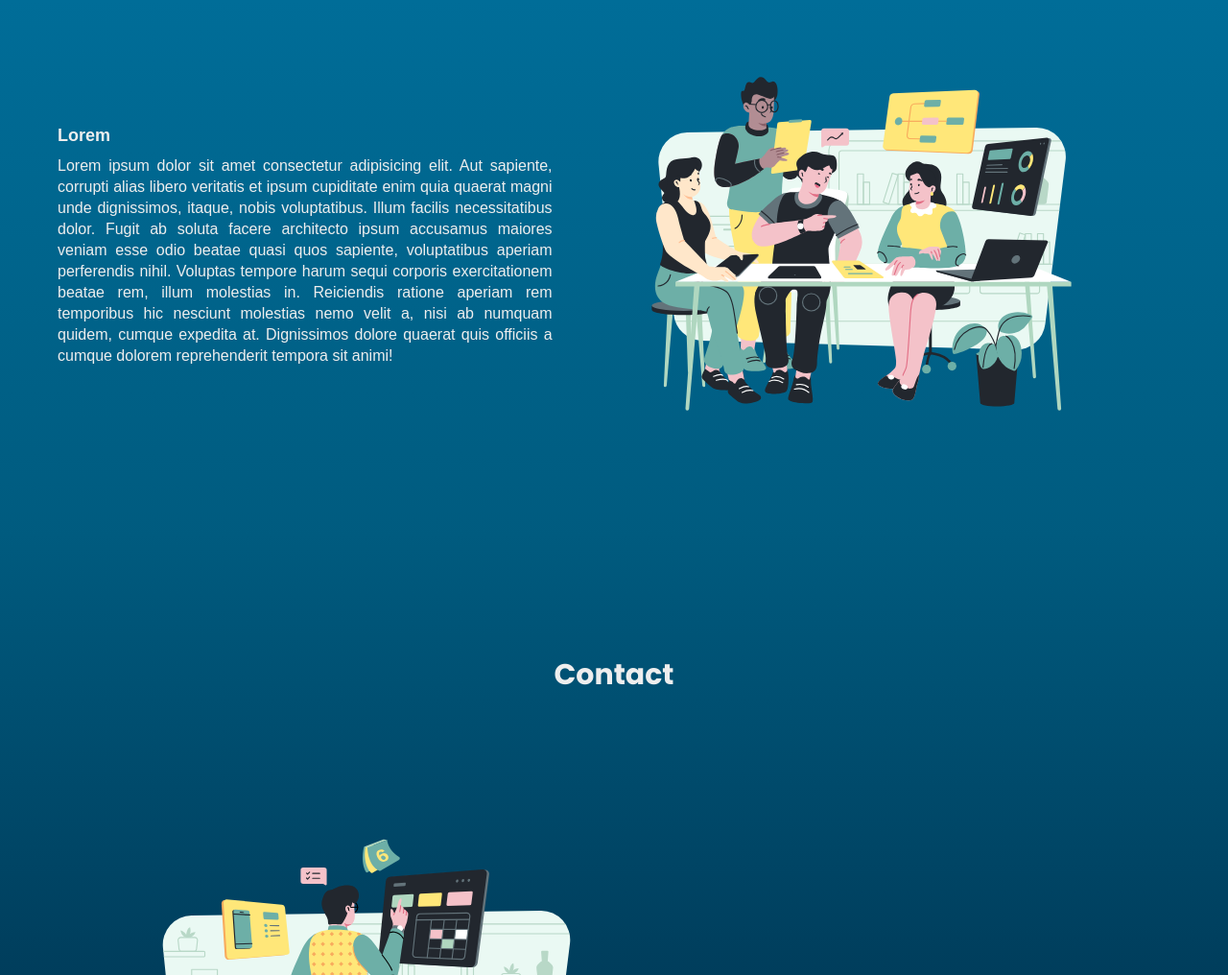
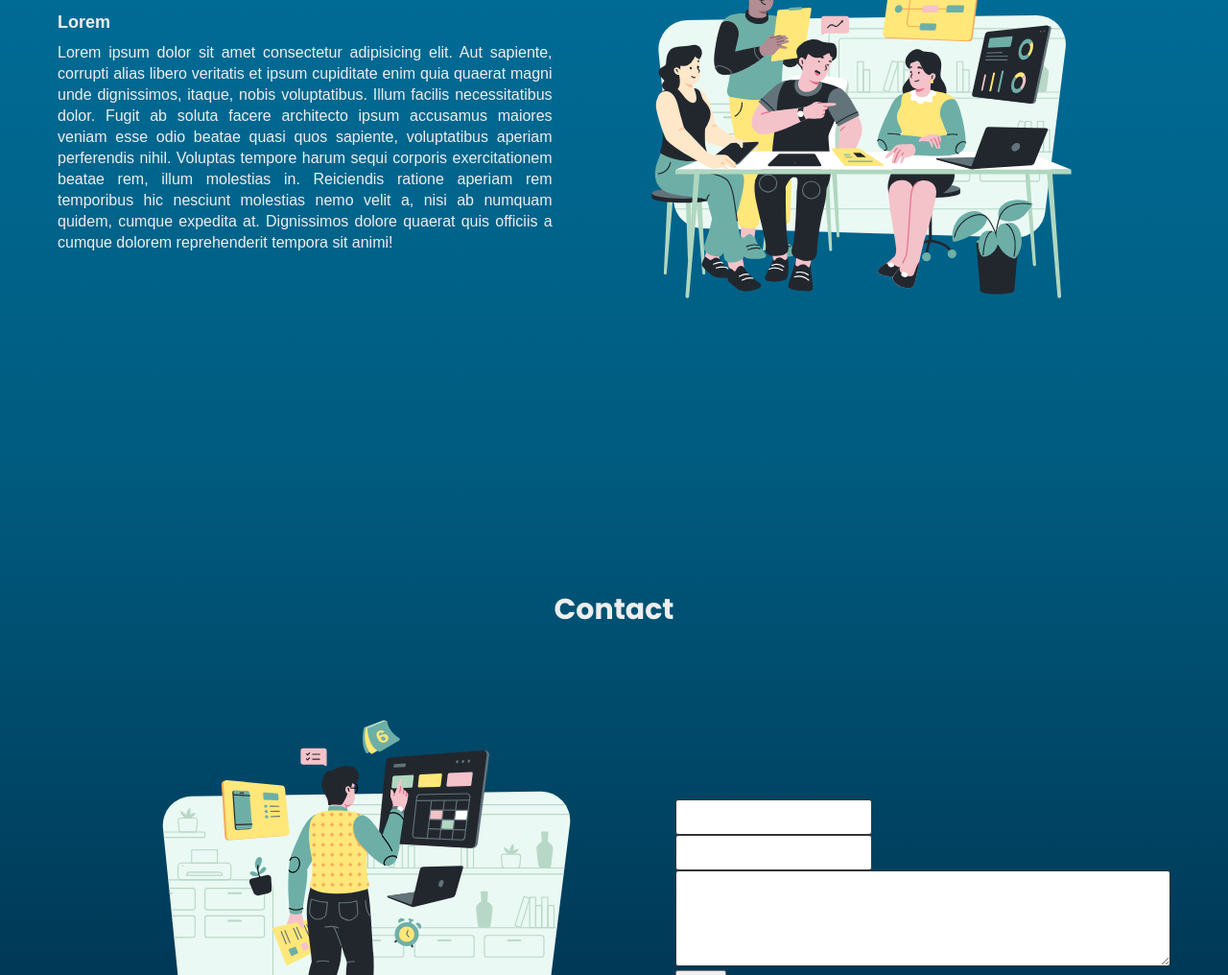
Before and after one commit to paulh-afk/personal-website-template, a website: page index.html in a window 1280 px wide. Shown: the part 4089-5105 px from the top of the page at 96% size. Drawn offline with nearby package versions, Linux system fonts and the light colour scheme; files that its build step writes are made by us from their sources; a web font is replaced by a local one.

Commit message:
sections height update

```diff
--- a/index.html
+++ b/index.html
@@ -171,6 +171,8 @@
               </p>
             </div>
           </div>
+          <hr />
+
           <div class="job">
             <!-- PHP datas -->
             <div class="enterprise">
@@ -195,6 +197,7 @@
               </p>
             </div>
           </div>
+          <hr />
           <div class="job">
             <!-- PHP datas -->
             <div class="enterprise">
@@ -229,6 +232,7 @@
       <h3>Formation</h3>
       <div>
         <article>
+          <!-- PHP datas -->
           <h5>Lorem</h5>
           <p>
             Lorem ipsum dolor sit amet consectetur adipisicing elit. Aut sapiente, corrupti alias
@@ -254,7 +258,18 @@
           <img src="./img/DrawKit Vector Illustration Project Manager (5).svg" alt="contact" />
         </div>
         <article>
-          <form action="#" method="POST"></form>
+          <form action="#" method="POST">
+            <div class="form-group">
+              <input type="text" name="nom" />
+            </div>
+            <div class="form-group">
+              <input type="email" name="email" />
+            </div>
+            <div class="form-group">
+              <textarea name="message"></textarea>
+            </div>
+            <button type="submit">Envoyer</button>
+          </form>
         </article>
       </div>
     </section>
--- a/scss/_base.scss
+++ b/scss/_base.scss
@@ -46,8 +46,21 @@ a {
   color: #eee;
 }
 
-section {
-  height: 100vh;
+input,
+textarea {
+  border: 0.1rem #333 solid;
+  padding: 1rem 1.3rem;
+  border-radius: 0.3rem;
+}
+
+textarea {
+  resize: vertical;
+  width: 100%;
+  max-width: 100%;
+  min-width: 100%;
+  height: 10rem;
+  min-height: 10rem;
+  max-height: 35rem;
 }
 
 section img {
--- a/scss/style.scss
+++ b/scss/style.scss
@@ -44,6 +44,8 @@ header {
 section#profile {
   z-index: 3;
   position: relative;
+  height: 100vh;
+
   > .profil-banner {
     display: flex;
     align-items: center;
@@ -184,7 +186,7 @@ section#competences {
 }
 
 section#experience {
-  height: 180vh;
+  // height: 180vh;
   background: linear-gradient(180deg, hsl(197, 100%, 25%), hsl(197, 100%, 32%));
   article {
     height: 100%;
@@ -192,10 +194,10 @@ section#experience {
     flex-direction: column;
     justify-content: space-around;
     .job {
-      flex: 2;
       display: grid;
       grid-template-columns: 25rem 1fr;
-      grid-template-rows: 15rem 20rem;
+      grid-template-rows: 10rem 15rem;
+      margin: 5rem 0;
       .enterprise {
         grid-area: 1 / 1 / 3 / 2;
         // grid-area: 1 / 1 / 2 / 3;
@@ -208,6 +210,7 @@ section#experience {
     .cv-button {
       flex: 1;
       margin: auto;
+      margin-top: 5rem;
       > a {
         padding: 2rem 4rem;
         border-radius: 3rem;
```
